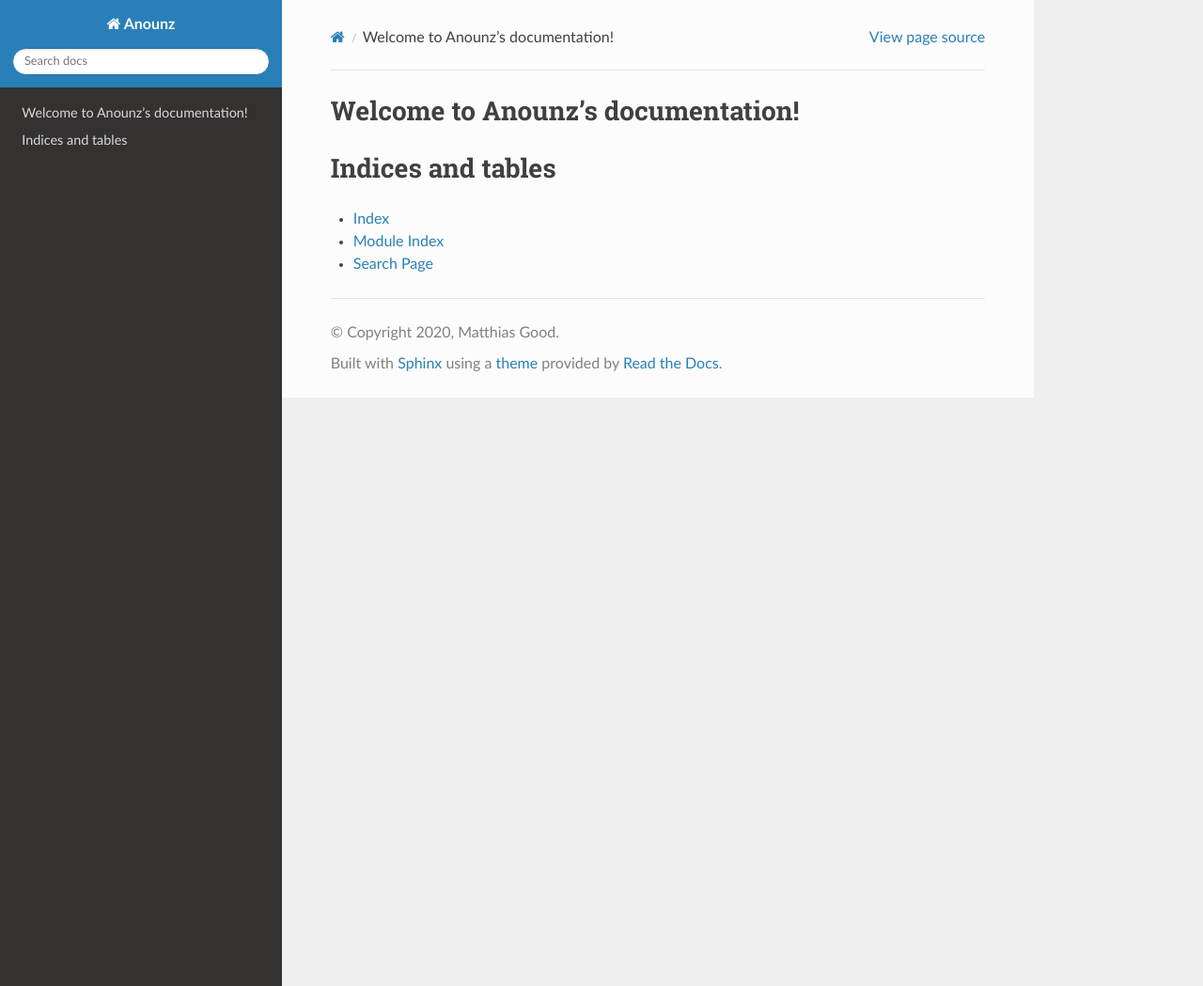
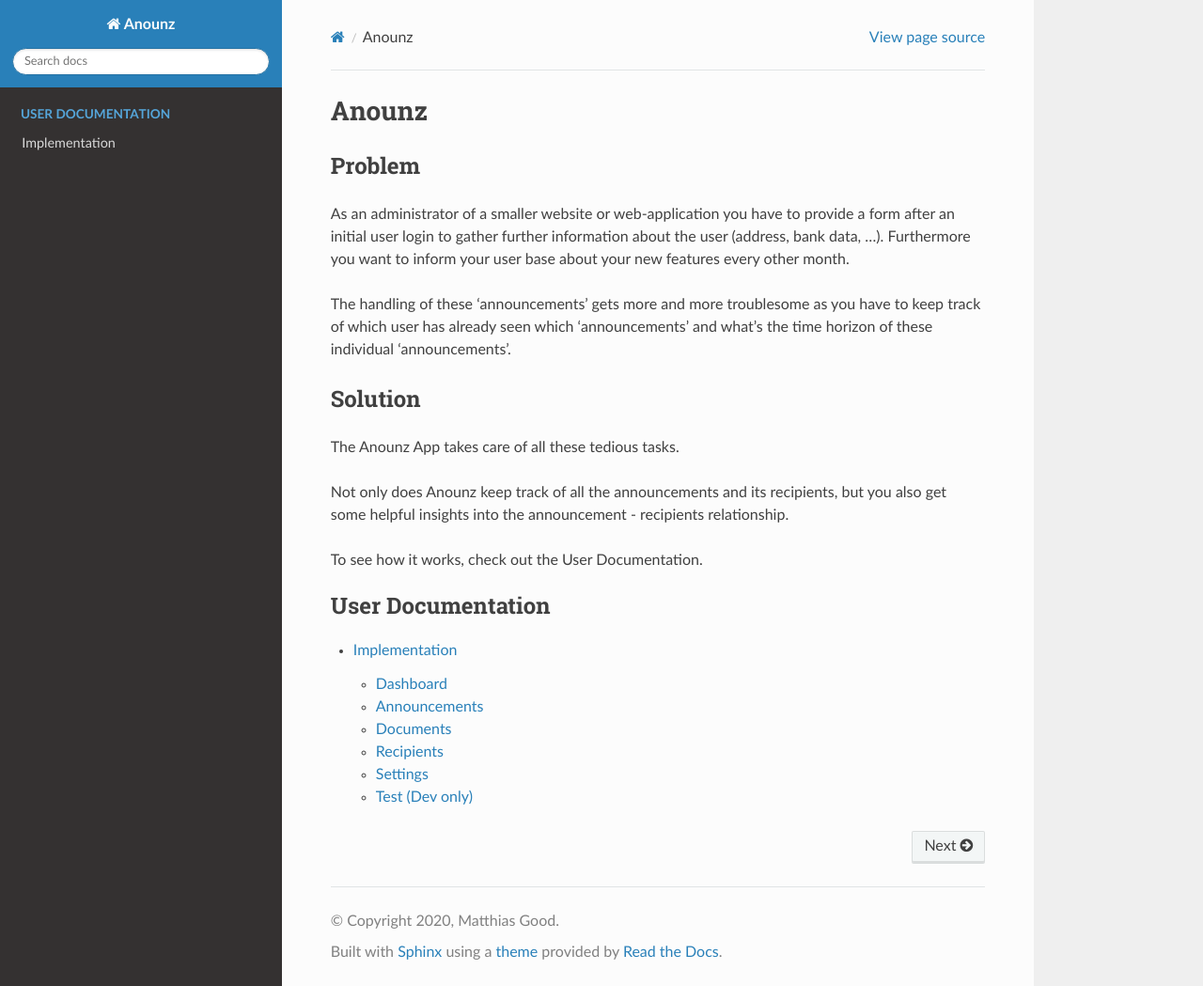
Before and after one commit to MatthiasGood/page-toolz-doc, a Sphinx documentation site: the page built from source/index.rst, in a window 1280 px wide and 1049 px high. Shown: the whole window at 94% size. Built offline with Sphinx 7.4.7 and the Read the Docs theme 2.0.0, drawn with Linux system fonts in a browser that asks for light colours.

Commit message:
Add content to index file

```diff
--- /dev/null
+++ b/source/implementation.rst
@@ -0,0 +1,21 @@
+**************
+Implementation
+**************
+
+Dashboard
+=========
+
+Announcements
+=============
+
+Documents
+=========
+
+Recipients
+==========
+
+Settings
+========
+
+Test (Dev only)
+===============
--- a/source/index.rst
+++ b/source/index.rst
@@ -1,20 +1,30 @@
-.. Anounz documentation master file, created by
-   sphinx-quickstart on Mon Sep 14 11:21:49 2020.
-   You can adapt this file completely to your liking, but it should at least
-   contain the root `toctree` directive.
+######
+Anounz
+######
 
-Welcome to Anounz's documentation!
-==================================
+*******
+Problem
+*******
+As an administrator of a smaller website or web-application you have to provide a form after an initial user login to
+gather further information about the user (address, bank data, ...).
+Furthermore you want to inform your user base about your new features every other month.
+
+The handling of these 'announcements' gets more and more troublesome as you have to keep track of which user has
+already seen which 'announcements' and what's the time horizon of these individual 'announcements'.
+
+********
+Solution
+********
+The Anounz App takes care of all these tedious tasks.
+
+Not only does Anounz keep track of all the announcements and its recipients, but you also get some helpful insights
+into the announcement - recipients relationship.
+
+To see how it works, check out the User Documentation.
+
 
 .. toctree::
    :maxdepth: 2
-   :caption: Contents:
+   :caption: User Documentation
 
-
-
-Indices and tables
-==================
-
-* :ref:`genindex`
-* :ref:`modindex`
-* :ref:`search`
+   implementation
```
